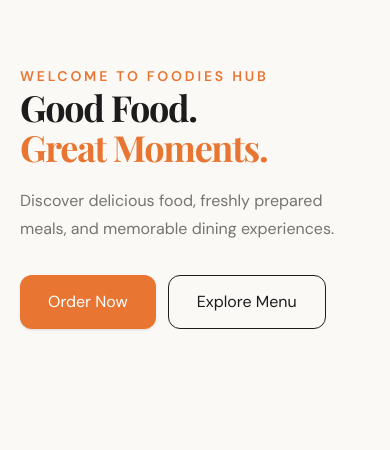
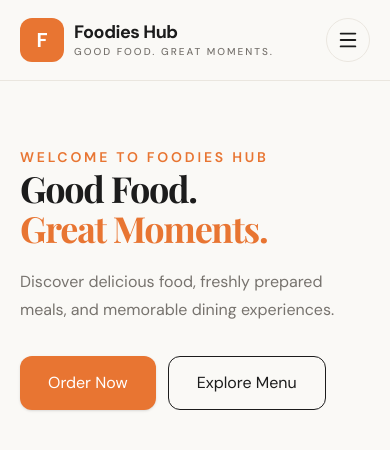
Before and after one commit to syedfurqanullah/foodies-hub-restaurant, a Next.js app: page / in a window 390 px wide. Shown: the top 450 px of the page. Built offline with nearby package versions, Linux system fonts and the light colour scheme; a web font is replaced by a local one.

Commit message:
feat: build responsive restaurant navigation

```diff
--- /dev/null
+++ b/src/app/components/config/navigation.ts
@@ -0,0 +1,12 @@
+export interface NavigationLink {
+  label: string;
+  href: string;
+}
+
+export const navigationLinks: NavigationLink[] = [
+  { label: "Home", href: "/" },
+  { label: "Menu", href: "/menu" },
+  { label: "Deals", href: "/deals" },
+  { label: "About", href: "/about" },
+  { label: "Contact", href: "/contact" },
+];
--- /dev/null
+++ b/src/app/components/layout/MobileMenu.tsx
@@ -0,0 +1,76 @@
+
+"use client";
+
+import { useState } from "react";
+import Link from "next/link";
+import { usePathname } from "next/navigation";
+import { Menu, X, ArrowUpRight } from "lucide-react";
+import { navigationLinks } from "../config/navigation";
+
+
+export default function MobileMenu() {
+  const [isOpen, setIsOpen] = useState(false);
+  const pathname = usePathname();
+
+  const closeMenu = () => setIsOpen(false);
+
+  return (
+    <div className="lg:hidden">
+      <button
+        type="button"
+        onClick={() => setIsOpen((previous) => !previous)}
+        aria-label={isOpen ? "Close navigation menu" : "Open navigation menu"}
+        aria-expanded={isOpen}
+        aria-controls="mobile-navigation"
+        className="flex size-11 items-center justify-center rounded-full border border-border text-brand-primary transition-colors hover:bg-brand-secondary"
+      >
+        {isOpen ? <X size={22} /> : <Menu size={22} />}
+      </button>
+
+      {isOpen && (
+        <div
+          id="mobile-navigation"
+          className="absolute inset-x-0 top-full border-t border-border bg-surface px-5 pb-6 pt-4 shadow-card sm:px-8"
+        >
+          <nav aria-label="Mobile navigation">
+            <ul className="flex flex-col">
+              {navigationLinks.map((link) => {
+                const isActive = pathname === link.href;
+
+                return (
+                  <li key={link.href}>
+                    <Link
+                      href={link.href}
+                      onClick={closeMenu}
+                      aria-current={isActive ? "page" : undefined}
+                      className={`flex items-center justify-between border-b border-border py-4 text-base font-medium transition-colors ${
+                        isActive
+                          ? "text-brand-accent"
+                          : "text-brand-primary hover:text-brand-accent"
+                      }`}
+                    >
+                      {link.label}
+
+                      {isActive && (
+                        <span className="size-1.5 rounded-full bg-brand-accent" />
+                      )}
+                    </Link>
+                  </li>
+                );
+              })}
+            </ul>
+          </nav>
+
+          <Link
+            href="/menu"
+            onClick={closeMenu}
+            className="mt-5 flex w-full items-center justify-center gap-2 rounded-button bg-brand-accent px-5 py-3.5 font-semibold text-white transition-colors hover:bg-orange-700"
+          >
+            Explore Our Menu
+            <ArrowUpRight size={18} />
+          </Link>
+        </div>
+      )}
+    </div>
+  );
+}
--- /dev/null
+++ b/src/app/components/layout/Navbar.tsx
@@ -0,0 +1,75 @@
+
+import Link from "next/link";
+import { ShoppingBag, ArrowUpRight } from "lucide-react";
+
+import Container from "../ui/Container";
+import MobileMenu from "../layout/MobileMenu";
+import { navigationLinks } from "../config/navigation";
+
+export default function Navbar() {
+  return (
+    <header className="sticky top-0 z-50 border-b border-border bg-background/95 backdrop-blur-md">
+      <Container>
+        <div className="relative flex h-20 items-center justify-between gap-6">
+          {/* Restaurant Branding */}
+          <Link
+            href="/"
+            aria-label="Foodies Hub home"
+            className="flex shrink-0 items-center gap-2.5"
+          >
+            <span className="flex size-11 items-center justify-center rounded-xl bg-brand-accent text-xl font-bold text-white">
+              F
+            </span>
+
+            <span className="flex flex-col">
+              <span className="text-lg font-bold leading-tight tracking-tight text-brand-primary">
+                Foodies Hub
+              </span>
+              <span className="text-[10px] font-medium uppercase tracking-[0.2em] text-muted">
+                Good Food. Great Moments.
+              </span>
+            </span>
+          </Link>
+
+          {/* Desktop Navigation */}
+          <nav
+            aria-label="Main navigation"
+            className="hidden items-center gap-7 lg:flex"
+          >
+            {navigationLinks.map((link) => (
+              <Link
+                key={link.href}
+                href={link.href}
+                className="text-sm font-medium text-muted transition-colors hover:text-brand-accent"
+              >
+                {link.label}
+              </Link>
+            ))}
+          </nav>
+
+          {/* Desktop Actions */}
+          <div className="hidden shrink-0 items-center gap-3 lg:flex">
+            <Link
+              href="/menu"
+              aria-label="Explore menu"
+              className="flex size-11 items-center justify-center rounded-full border border-border text-brand-primary transition-colors hover:border-brand-accent hover:text-brand-accent"
+            >
+              <ShoppingBag size={19} />
+            </Link>
+
+            <Link
+              href="/menu"
+              className="inline-flex items-center gap-2 rounded-button bg-brand-accent px-5 py-3 text-sm font-semibold text-white transition-colors hover:bg-orange-700"
+            >
+              Order Now
+              <ArrowUpRight size={17} />
+            </Link>
+          </div>
+
+          {/* Mobile Navigation */}
+          <MobileMenu />
+        </div>
+      </Container>
+    </header>
+  );
+}
--- a/src/app/page.tsx
+++ b/src/app/page.tsx
@@ -1,9 +1,13 @@
 
 import Button from "./components/ui/Button";
 import Container from "./components/ui/Container";
+import Navbar from "./components/layout/Navbar";
 
 export default function Home() {
   return (
+    <>
+    <Navbar/>
+
     <main>
       <section className="section-padding">
         <Container>
@@ -37,5 +41,6 @@ export default function Home() {
         </Container>
       </section>
     </main>
+        </>
   );
 }
```
